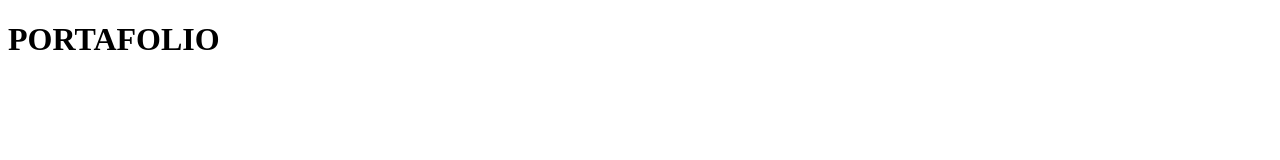
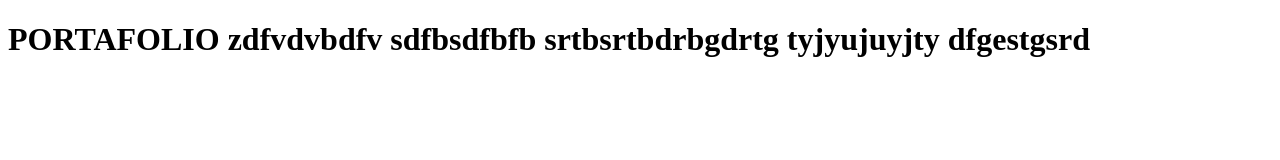
Before and after one commit to CrisCaste0131/caste, a plain HTML site: page index.html in a window 1280 px wide. Drawn offline with Linux system fonts and the light colour scheme.

Commit message:
portafolio

```diff
--- a/index.html
+++ b/index.html
@@ -6,6 +6,12 @@
     <title>Document</title>
 </head>
 <body>
-    <h1>PORTAFOLIO</h1>
+    <h1>PORTAFOLIO
+        zdfvdvbdfv
+        sdfbsdfbfb
+        srtbsrtbdrbgdrtg
+        tyjyujuyjty
+        dfgestgsrd
+    </h1>
 </body>
 </html>
```
